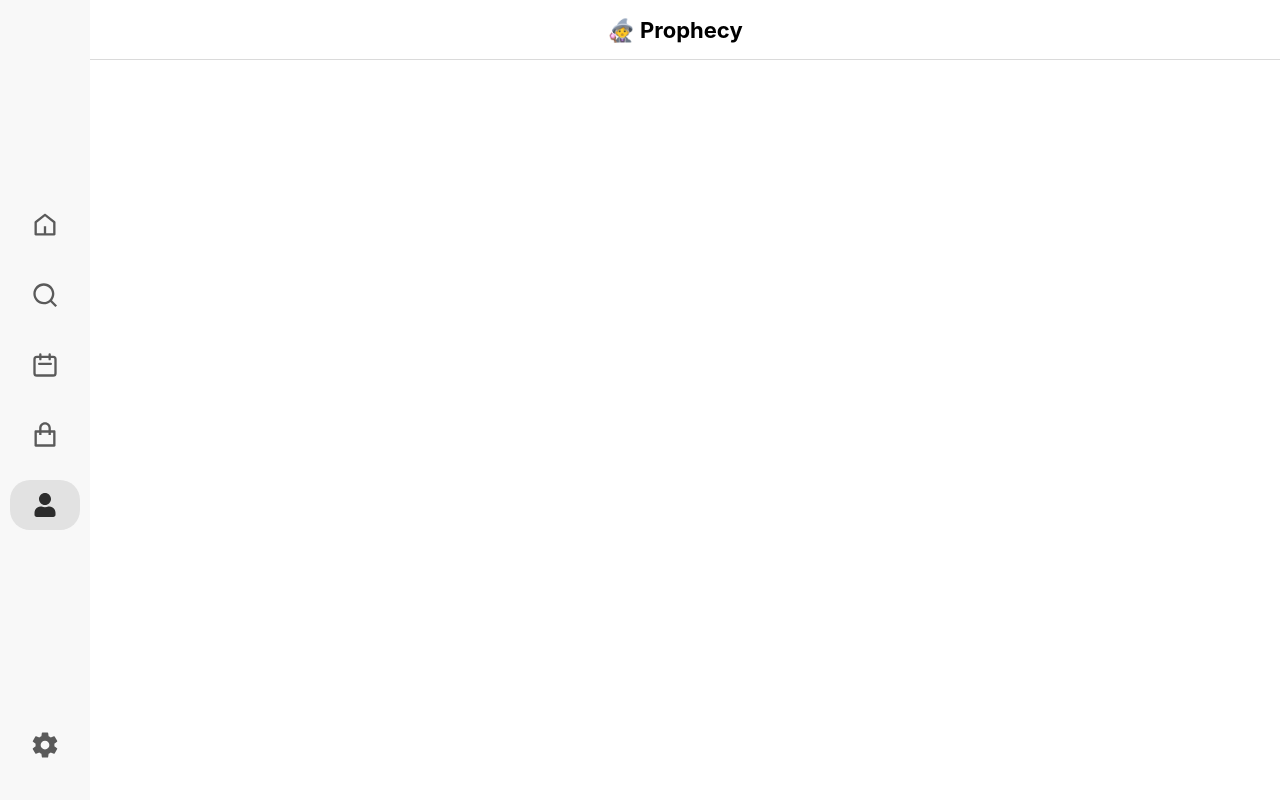
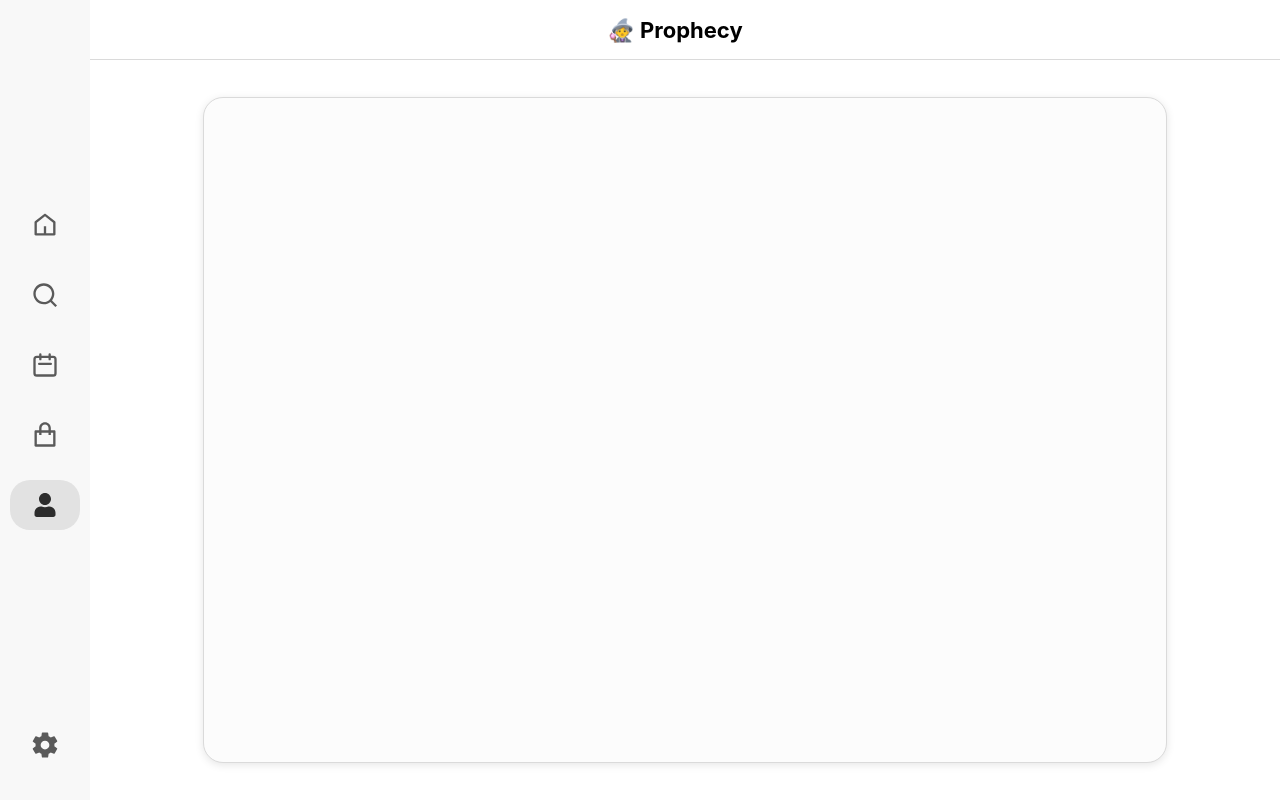
Before and after one commit to BaekSeoungJae/Prophecy_FrontEnd, a React (Create React App) app: page /mypage in a window 1280 px wide. Built offline with nearby package versions, Linux system fonts and the light colour scheme.

Commit message:
마이페이지 구성중

```diff
--- a/src/pages/MyPage.jsx
+++ b/src/pages/MyPage.jsx
@@ -2,8 +2,8 @@ import React from "react";
 import styled from "styled-components";
 
 const Container = styled.div`
-  width: 100%;
-  height: 100%;
+  width: 90%;
+  height: calc(100vh - 60px); // 헤더 높이 제외
   display: flex;
   flex-direction: column;
   justify-content: center;
@@ -12,8 +12,29 @@ const Container = styled.div`
   transition: background-color 0.3s ease-in-out;
 `;
 
+const MainWrapper = styled.div`
+  height: 90%;
+  width: 90%;
+  background-color: ${({ theme }) => theme.calendarBg};
+  border: 1px solid ${({ theme }) => theme.borderBg};
+  transition: all 0.3s ease-in-out;
+  border-radius: 20px;
+  flex-shrink: 0; // ✅ 모바일에서 아래에서 위로 슬라이드
+  box-shadow: 0 2px 8px rgba(0, 0, 0, 0.1);
+
+  @media (max-width: 768px) {
+    width: 100%;
+    height: 85%;
+    margin-bottom: 5%;
+  }
+`;
+
 const MyPage = () => {
-  return <Container></Container>;
+  return (
+    <Container>
+      <MainWrapper></MainWrapper>
+    </Container>
+  );
 };
 
 export default MyPage;
```
Also changed, not shown: 1 other file (tests, documents, lock files or other folders).
